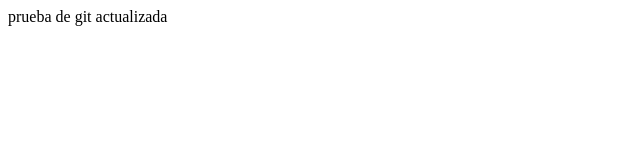
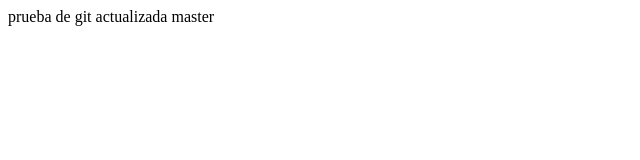
Before and after one commit to rhernandez030299/git-introduccion, a plain HTML site: page index.html in a window 1280 px wide. Shown: the full height of the page, 0-640 px from the left. Drawn offline with Linux system fonts and the light colour scheme.

Commit message:
prueba master

```diff
--- a/index.html
+++ b/index.html
@@ -10,7 +10,7 @@
 
 <body>
 
-    prueba de git actualizada
+    prueba de git actualizada master
 
 </body>
 
```
